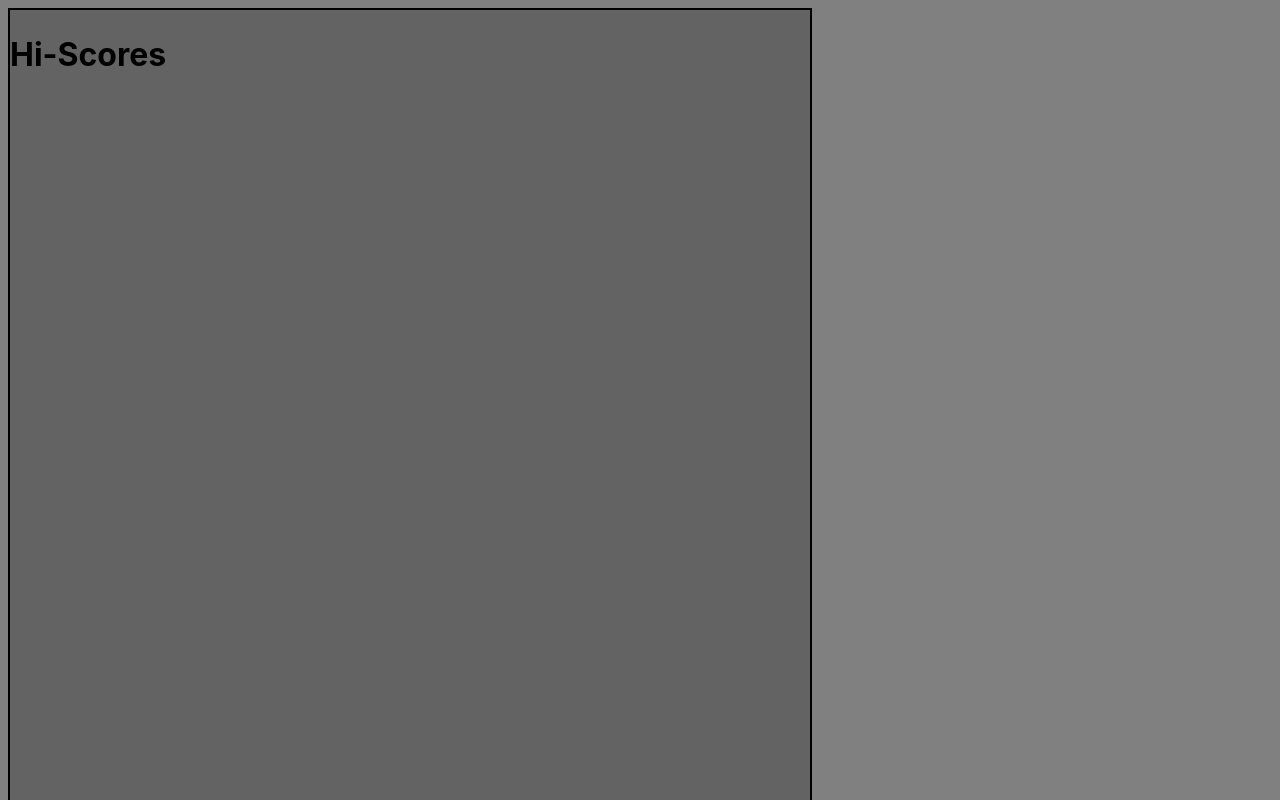
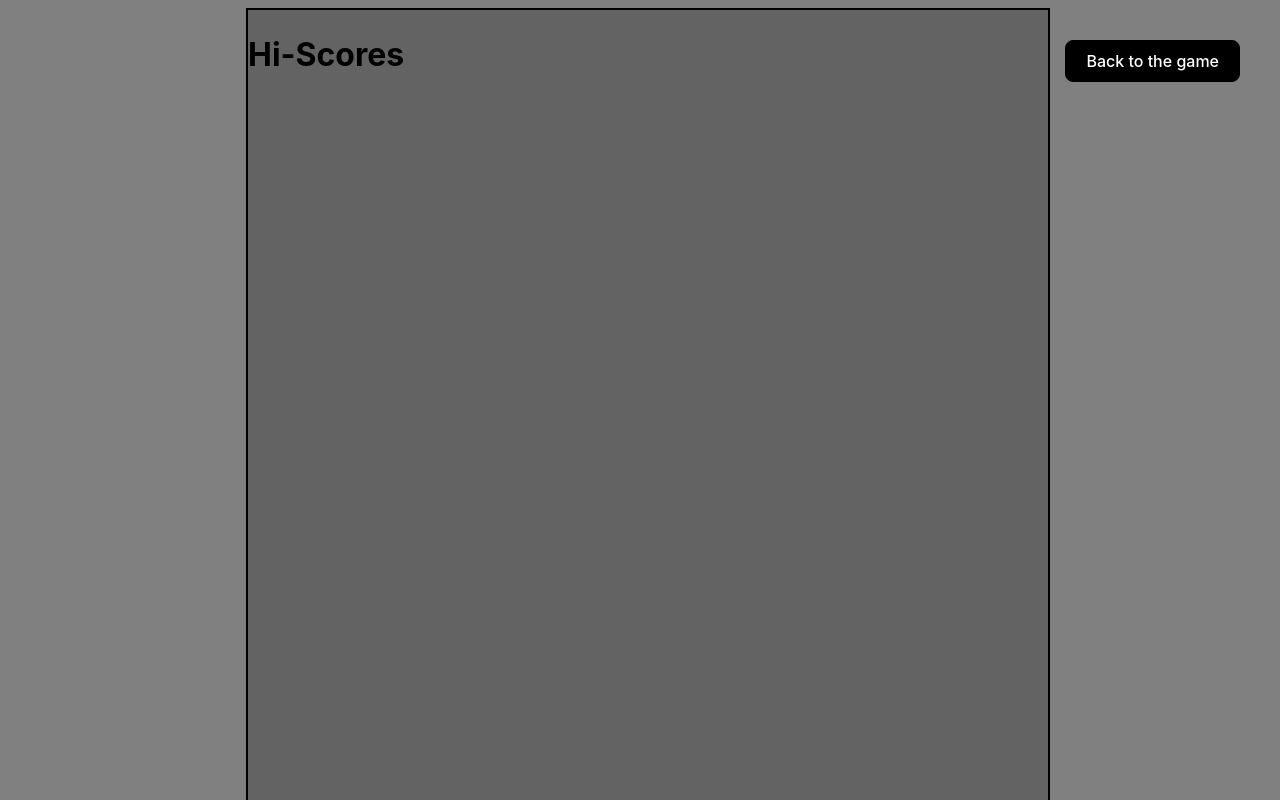
Before and after one commit to Lehrer16/Hangman, a React (Vite) app in the folder client/: page /hi-scores in a window 1280 px wide. Shown: the top 800 px of the page. Built offline with nearby package versions, Linux system fonts and the light colour scheme.

Commit message:
minor CSS changes after all the recent merges

```diff
--- a/client/src/components/Navbar.tsx
+++ b/client/src/components/Navbar.tsx
@@ -8,7 +8,7 @@
         <div className='container'>
         <nav className="navbar">
             <Link to="/">
-            <button>Home</button>
+            <button>Log Out</button>
             </Link>
             <Link to="/Account">
             <button>Account</button>
--- a/client/src/index.css
+++ b/client/src/index.css
@@ -114,7 +114,7 @@
   border: 2px solid black;
   display: flex;
   flex-direction: column;
-  margin: 0;
+  margin: 0 auto;
 }
 
 .container {
--- a/client/src/pages/Hiscores.tsx
+++ b/client/src/pages/Hiscores.tsx
@@ -1,10 +1,15 @@
 import '../index.css'
+import { Link } from "react-router-dom";
+
 
 const Hiscores = () => {
 
 
   return (
     <div className='box'>
+            <Link to="/hangman">
+                <button id="returnToGame">Back to the game</button>
+            </Link>
       <h1>Hi-Scores</h1>
     </div>
   );
--- a/client/src/pages/Login.tsx
+++ b/client/src/pages/Login.tsx
@@ -50,10 +50,12 @@
     return (
         <div className='form-container'>
             <form className='form login-form' onSubmit={handleFormSubmit}>
-                <h1>Login</h1>
                 {/* Input field for the email */}
                 <div className='form-group'>
-                    <label>Email</label>
+                    <div>
+                    <label>Email:</label>
+                    </div>
+                    <div>
                     <input
                         className='form-input'
                         type='text'
@@ -61,10 +63,14 @@
                         value={formState.email}
                         onChange={handleChange}
                     />
+                    </div>
                 </div>
                 {/* Input field for the password */}
                 <div className='form-group'>
-                    <label>Password</label>
+                    <div>
+                    <label>Password:</label>
+                    </div>
+                    <div>
                     <input
                         className='form-input'
                         type='password'
@@ -72,6 +78,7 @@
                         value={formState.password}
                         onChange={handleChange}
                     />
+                    </div>
                 </div>
                 {/* Submit button */}
                 <div className='form-group'>
```
